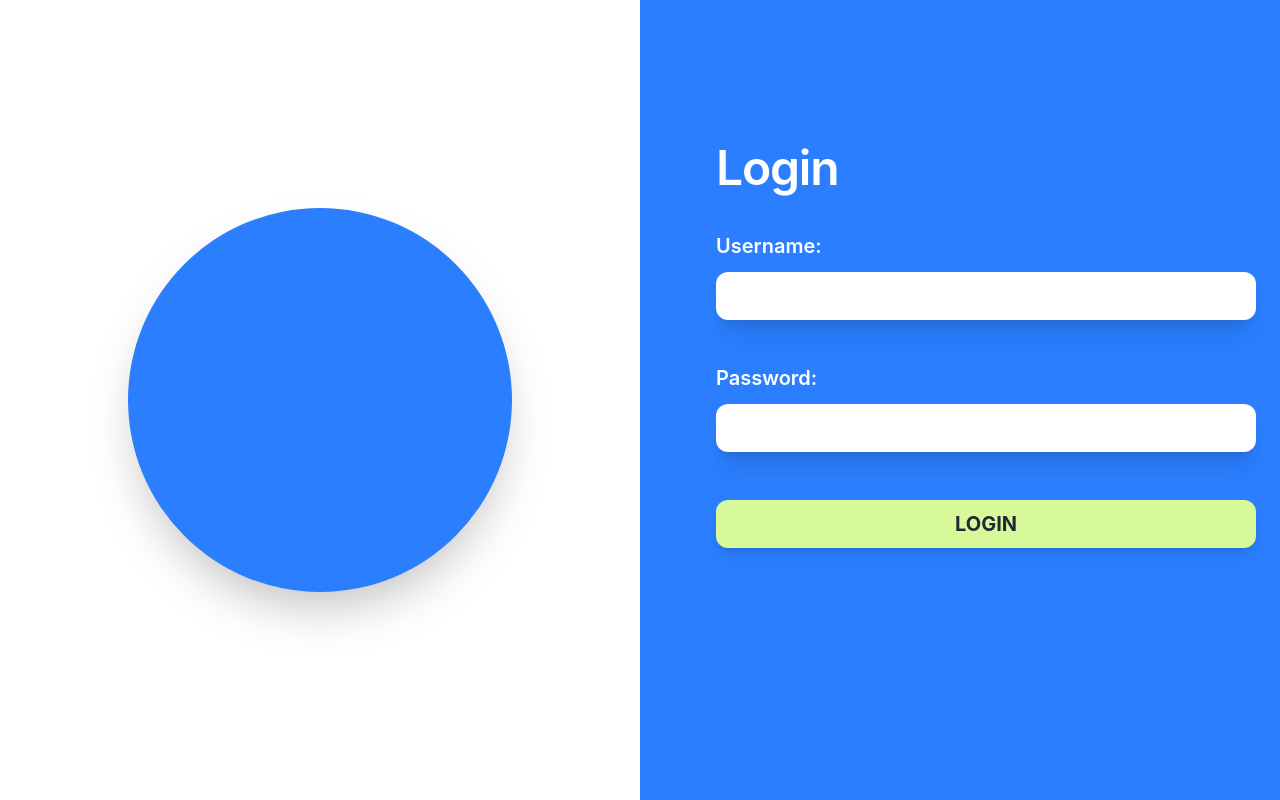
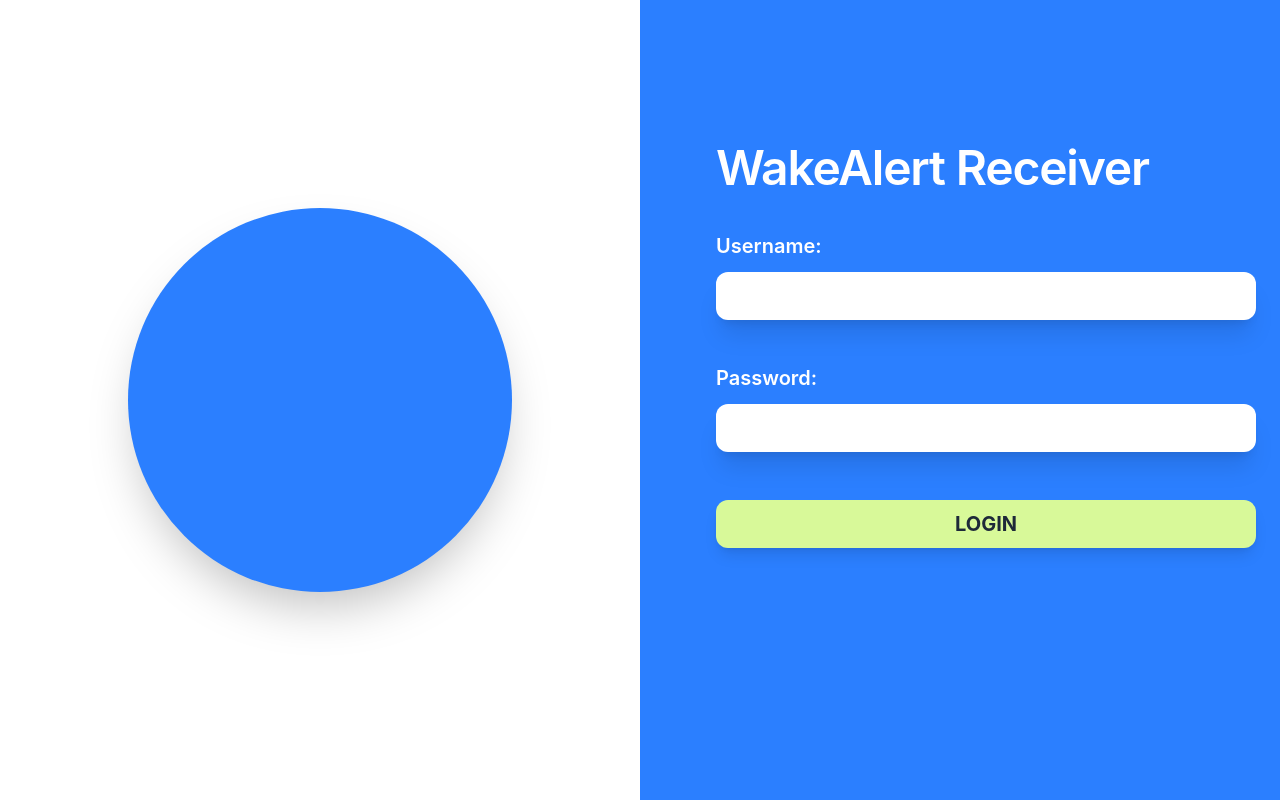
Before and after one commit to rcSabucido/receiver-wakealert, a React (Vite) app: page /login in a window 1280 px wide. Built offline with nearby package versions, Linux system fonts and the light colour scheme.

Commit message:
#35 Update LoginPage title to "WakeAlert Receiver" for consistency

```diff
--- a/src/pages/LoginPage.tsx
+++ b/src/pages/LoginPage.tsx
@@ -19,7 +19,7 @@ export function LoginPage() {
 
       <div className="flex w-full md:w-1/2 items-start justify-start bg-blue-500 pt-[18vh] px-6 md:pl-19">
         <div className="w-full max-w-[738px]">
-          <h1 className="mb-10 text-5xl font-semibold text-white tracking-tight">Login</h1>
+          <h1 className="mb-10 text-5xl font-semibold text-white tracking-tight">WakeAlert Receiver</h1>
 
           <form onSubmit={handleLogin} className="space-y-10">
             <div className="flex flex-col mb-11">
```
